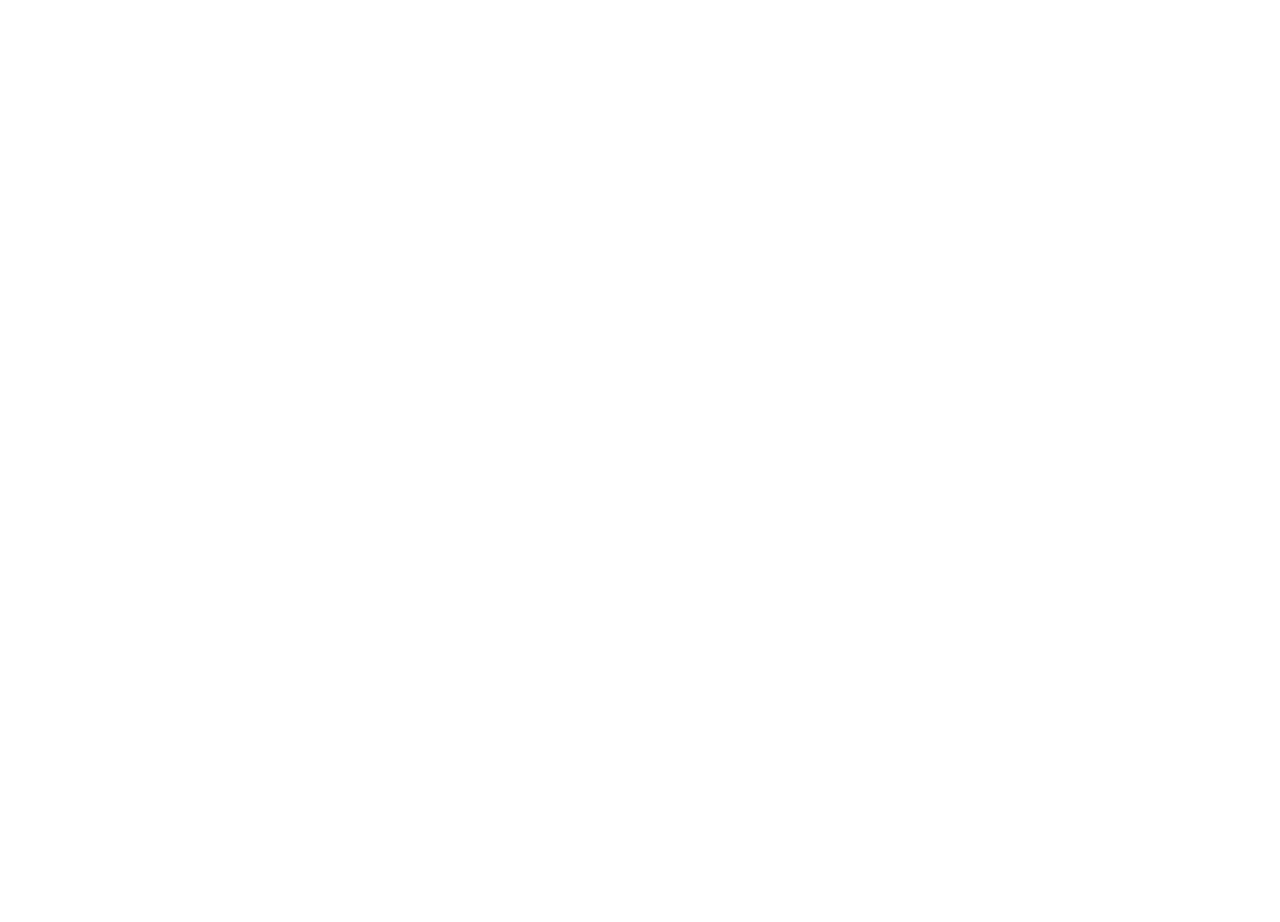
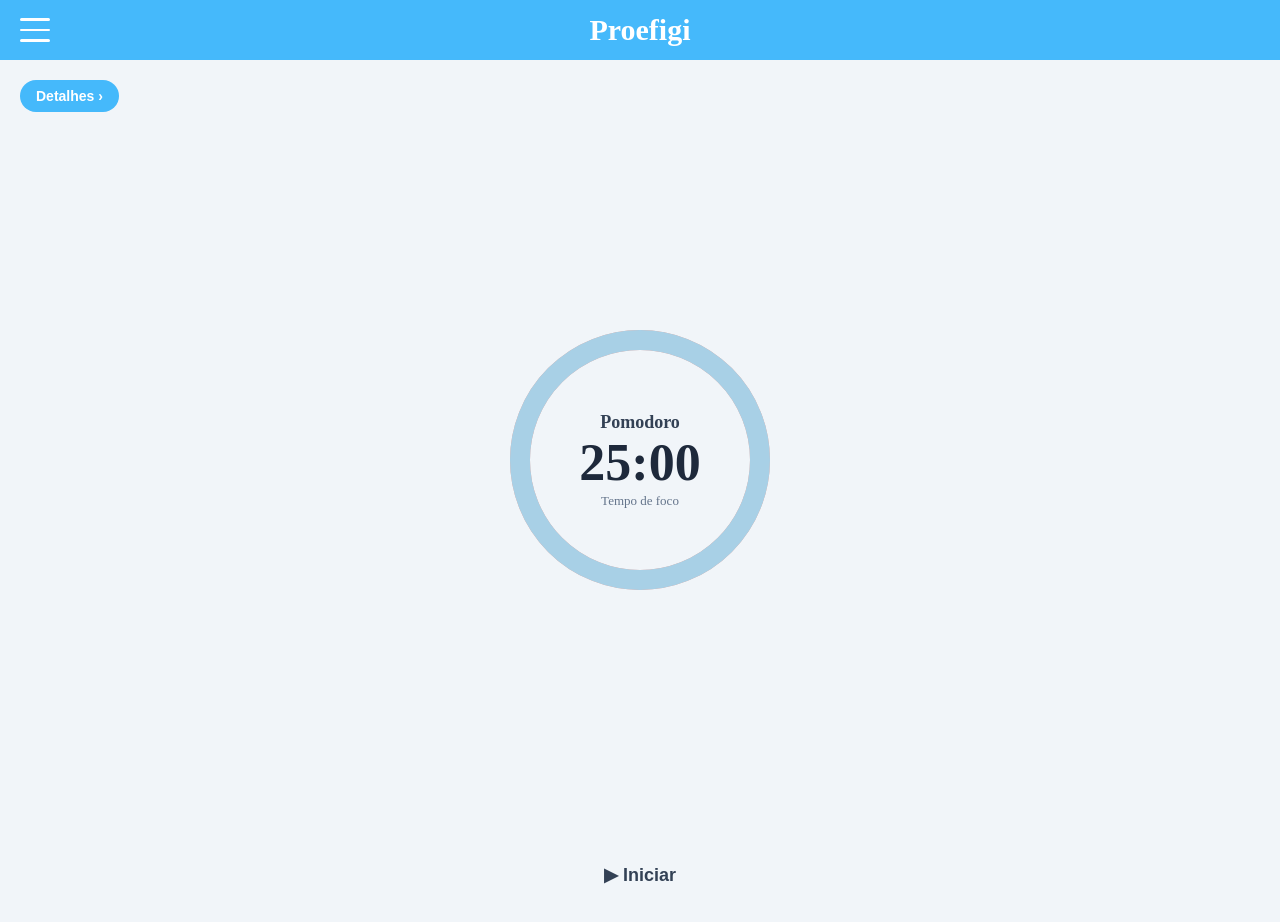
Before and after one commit to santtonas/proefigi, a React (Vite) app in the folder proefigi/: page /pomodoro in a window 1280 px wide. Before the commit this address had no page. Shown: the top 922 px of the page. Before the commit the page ends 800 px from the top, so only its background shows below. Built offline with nearby package versions, Linux system fonts and the light colour scheme; the HTML template or start-up script is replaced by a standard one.

Commit message:
Atualização

```diff
--- a/proefigi/src/App.tsx
+++ b/proefigi/src/App.tsx
@@ -1,19 +1,13 @@
-import { BrowserRouter as Router, Routes, Route } from "react-router-dom";
-import Login from "./pages/Login";
-import Cadastro from "./pages/Cadastro";
+{/*import { BrowserRouter as Router, Routes, Route } from "react-router-dom";*/}
+{/*import Login from "./pages/Login";*/}
+{/*import Cadastro from "./pages/Cadastro";*/}
+{/*import { Tela_inicial } from "./pages/Tela_inicial";*/}
+import RoutesApp from './routes';
 
 function App() {
   return (
-    <Router>
-      <Routes>
-        {/* Rota principal: Login */}
-        <Route path="/" element={<Login />} />
-
-        {/* Rota de Cadastro */}
-        <Route path="/cadastro" element={<Cadastro />} />
-      </Routes>
-    </Router>
-  );
+    <RoutesApp/>
+  )
 }
 
 export default App;
--- a/proefigi/src/components/Header/index.tsx
+++ b/proefigi/src/components/Header/index.tsx
@@ -12,7 +12,7 @@ function Header({ menuAberto, setMenuAberto }: HeaderProps) {
 
   return (
     <header className="cabecalho-principal">
-      <Link className="Nome" to="/">Proefigi</Link>
+      <Link className="Nome" to="/inicio">Proefigi</Link>
 
       <button
         className={`botao-hamburger ${menuAberto ? 'aberto' : ''}`}
--- a/proefigi/src/components/Nav/index.tsx
+++ b/proefigi/src/components/Nav/index.tsx
@@ -1,37 +1,72 @@
 import './style.css';
-import { X, Home, Calendar, Settings, LogOut } from 'lucide-react';
+import { Link } from 'react-router-dom';
+import { Calendar, Target, TrendingUp, Clock4, Users, Timer, Settings, HelpCircle } from 'lucide-react';
 
-// Isso avisa ao TypeScript que o Nav também vai receber as informações
 interface NavProps {
   menuAberto: boolean;
   setMenuAberto: (aberto: boolean) => void;
 }
 
-function Nav({ menuAberto, setMenuAberto }: NavProps) {
+export default function Nav({ menuAberto, setMenuAberto }: NavProps) {
   return (
     <>
+      {/* Fundo escuro ao abrir o menu */}
       {menuAberto && (
-        <div className="overlay-menu" onClick={() => setMenuAberto(false)}></div>
+        <div className="nav-overlay" onClick={() => setMenuAberto(false)} />
       )}
 
-      <nav className={`sidebar ${menuAberto ? 'aberta' : ''}`}>
-        <div className="sidebar-cabecalho">
-          <h2>Menu</h2>
+      <nav className={`nav-lateral ${menuAberto ? 'aberto' : ''}`}>
 
+        {/* Perfil */}
+        <div className="nav-perfil">
+          <div className="nav-avatar">
+            <span>👤</span>
+          </div>
+          <span className="nav-nome">Olá, Paulo</span>
         </div>
 
-        <ul className="sidebar-links">
-          <li><a href="#"><Home size={20} /> Início</a></li>
-          <li><a href="#"><Calendar size={20} /> Minhas Tarefas</a></li>
-          <li><a href="#"><Settings size={20} /> Configurações</a></li>
-        </ul>
+        {/* Itens do menu */}
+        <div className="nav-itens">
+          <Link to="/inicio" className="nav-item" onClick={() => setMenuAberto(false)}>
+            <Calendar size={20} />
+            <span>Calendário</span>
+          </Link>
+          <Link to="/metas" className="nav-item" onClick={() => setMenuAberto(false)}>
+            <Target size={20}/>
+            <span>Metas</span>
+          </Link>
+          <Link to="/progresso" className="nav-item" onClick={() => setMenuAberto(false)}>
+            <TrendingUp size={20}/>
+            <span>Meu Progresso</span>
+          </Link>
+          <Link to="/rotina" className="nav-item" onClick={() => setMenuAberto(false)}>
+            <Clock4 size={20}/>
+            <span>Rotina Otimizada</span>
+          </Link>
+          <Link to="/controle-pais" className="nav-item" onClick={() => setMenuAberto(false)}>
+            <Users size={20}/>
+            <span>Controle dos Pais</span>
+          </Link>
+          <Link to="/pomodoro" className="nav-item" onClick={() => setMenuAberto(false)}>
+            <Timer size={20}/>
+            <span>Pomodoro</span></Link>
+        </div>
 
-        <div className="sidebar-rodape">
-          <button className="botao-sair"><LogOut size={20} /> Sair</button>
+
+
+        {/* Rodapé do menu */}
+        <div className="nav-rodape">
+          <Link to="/configuracoes" className="nav-item" onClick={() => setMenuAberto(false)}>
+            <Settings size={20}/>
+            <span>Configurações</span>
+          </Link>
+          <Link to="/ajuda" className="nav-item" onClick={() => setMenuAberto(false)}>
+            <HelpCircle size={20}/>
+            <span>Central de ajuda</span>
+          </Link>
         </div>
+
       </nav>
     </>
   );
 }
-
-export default Nav;
--- a/proefigi/src/components/Nav/style.css
+++ b/proefigi/src/components/Nav/style.css
@@ -1,82 +1,84 @@
-/* Fundo escuro que cobre a tela quando o menu abre */
+.nav-lateral {
+  position: fixed;
+  top: 60px;
+  left: 0;
+  width: 280px;
+  height: calc(100vh - 60px);
+  background-color: #45B9FB;
+  z-index: 1000;
+  display: flex;
+  flex-direction: column;
+  padding: 20px;
+  box-sizing: border-box;
+  transform: translateX(-100%);
+  transition: transform 0.3s ease;
+}
+
+.nav-lateral.aberto {
+  transform: translateX(0);
+}
 
 
-/* O Menu Lateral em si */
-.sidebar {
- position: fixed;
-  top: 60px; /* 👇 Começa logo abaixo da barra azul */
-  left: -300px;
-  width: 280px;
-  height: calc(100vh - 60px); /* 👇 Cobre o resto da tela pra baixo */
-  background-color: #45B9FB;
-  box-shadow: 4px 0 15px rgba(0, 0, 0, 0.1);
-  z-index: 999;
-  transition: left 0.3s ease-in-out;
+
+/* Perfil */
+.nav-perfil {
   display: flex;
-  flex-direction: column;
+  align-items: center;
+  gap: 12px;
+  margin-bottom: 30px;
+  margin-top: 10px;
 }
 
-/* Quando você clica no botão, essa classe puxa o menu pra tela */
-.sidebar.aberta {
-  left: 0;
+.nav-avatar {
+  width: 50px;
+  height: 50px;
+  border-radius: 50%;
+  background-color: #8ecae6;
+  display: flex;
+  align-items: center;
+  justify-content: center;
+  font-size: 24px;
 }
 
-.sidebar h2 {
+.nav-nome {
+  font-size: 18px;
+  font-weight: 700;
   color: white;
 }
 
-/* Estilos internos do menu */
-.sidebar-cabecalho {
+/* Caixinha branca dos itens */
+.nav-itens {
+  background-color: rgba(255, 255, 255, 0.25);
+  border-radius: 16px;
+  padding: 10px;
   display: flex;
-  justify-content: space-between;
-  align-items: center;
-  padding: 20px;
-  border-bottom: 1px solid #f1f5f9;
+  flex-direction: column;
+  gap: 4px;
+  flex: 1;
 }
 
-.botao-fechar {
-  background: none;
-  border: none;
-  cursor: pointer;
+/* Cada item */
+.nav-item {
+  display: flex;
+  align-items: center;
+  gap: 12px;
+  padding: 12px 14px;
+  border-radius: 10px;
+  color: white;
+  font-weight: 600;
+  font-size: 15px;
+  text-decoration: none;
+  transition: background-color 0.2s;
 }
 
-.sidebar-links {
-  list-style: none;
-  padding: 20px 0;
-  margin: 0;
-  flex-grow: 1;
+.nav-item:hover {
+  background-color: rgba(255, 255, 255, 0.2);
 }
 
-.sidebar-links li a {
+/* Rodapé */
+.nav-rodape {
   display: flex;
-  align-items: center;
-  gap: 15px;
-  padding: 15px 25px;
-  text-decoration: none;
-  color: #334155;
-  font-weight: 500;
-  transition: background-color 0.2s;
-  color: white;
+  flex-direction: column;
+  gap: 4px;
+  margin-top: 20px;
 }
-
-.sidebar-links li a:hover {
-  background-color: #f8fafc;
-  color: #45B9FB;
-}
-
-.sidebar-rodape {
-  padding: 20px;
-  border-top: 1px solid #f1f5f9;
-}
-
-.botao-sair {
-  display: flex;
-  align-items: center;
-  gap: 10px;
-  background: none;
-  border: none;
-  color: #fff;
-  font-weight: 600;
-  cursor: pointer;
-  font-size: 16px;
-}
--- a/proefigi/src/components/ParticlesBackground.tsx
+++ b/proefigi/src/components/ParticlesBackground.tsx
@@ -1,3 +1,4 @@
+
 import Particles from "@tsparticles/react";
 import { useEffect, useState } from "react";
 import { loadSlim } from "@tsparticles/slim";
--- /dev/null
+++ b/proefigi/src/pages/Pomodoro/index.tsx
@@ -0,0 +1,131 @@
+import { useState, useEffect, useRef } from 'react';
+import './style.css';
+
+
+export default function Pomodoro() {
+  const [tempoFoco, setTempoFoco] = useState(25);
+  const [tempoDescanso, setTempoDescanso] = useState(5);
+  const [segundosRestantes, setSegundosRestantes] = useState(25 * 60);
+  const [rodando, setRodando] = useState(false);
+  const [emFoco, setEmFoco] = useState(true);
+  const [detalhesAbertos, setDetalhesAbertos] = useState(false);
+  const intervalRef = useRef<ReturnType<typeof setInterval> | null>(null);
+
+  const totalSegundos = emFoco ? tempoFoco * 60 : tempoDescanso * 60;
+  const progresso = segundosRestantes / totalSegundos;
+
+  const minutos = Math.floor(segundosRestantes / 60);
+  const segundos = segundosRestantes % 60;
+  const tempoFormatado = `${minutos}:${segundos.toString().padStart(2, '0')}`;
+
+  // Arco SVG
+  const raio = 120;
+  const circunferencia = 2 * Math.PI * raio;
+  const offset = circunferencia * (1 - progresso);
+
+  useEffect(() => {
+    if (rodando) {
+      intervalRef.current = setInterval(() => {
+        setSegundosRestantes(prev => {
+          if (prev <= 1) {
+            clearInterval(intervalRef.current!);
+            setRodando(false);
+            // Troca foco/descanso
+            setEmFoco(f => {
+              const novoFoco = !f;
+              setSegundosRestantes(novoFoco ? tempoFoco * 60 : tempoDescanso * 60);
+              return novoFoco;
+            });
+            return 0;
+          }
+          return prev - 1;
+        });
+      }, 1000);
+    } else {
+      clearInterval(intervalRef.current!);
+    }
+    return () => clearInterval(intervalRef.current!);
+  }, [rodando]);
+
+  const reiniciar = () => {
+    setRodando(false);
+    setEmFoco(true);
+    setSegundosRestantes(tempoFoco * 60);
+  };
+
+  const salvarConfiguracoes = () => {
+    reiniciar();
+    setDetalhesAbertos(false);
+  };
+
+  return (
+    <div className="pomodoro-pagina">
+
+      {/* Botão Detalhes */}
+      <button className="botao-detalhes" onClick={() => setDetalhesAbertos(!detalhesAbertos)}>
+        Detalhes ›
+      </button>
+
+      {/* Painel de configurações */}
+      {detalhesAbertos && (
+        <div className="painel-detalhes">
+          <h3>Configurações</h3>
+          <div className="detalhe-grupo">
+            <label>Tempo de foco (min)</label>
+            <input
+              type="number" min={1} max={60}
+              value={tempoFoco}
+              onChange={e => setTempoFoco(Number(e.target.value))}
+            />
+          </div>
+          <div className="detalhe-grupo">
+            <label>Tempo de descanso (min)</label>
+            <input
+              type="number" min={1} max={30}
+              value={tempoDescanso}
+              onChange={e => setTempoDescanso(Number(e.target.value))}
+            />
+          </div>
+          <button className="botao-salvar-config" onClick={salvarConfiguracoes}>Salvar</button>
+        </div>
+      )}
+
+      {/* Círculo */}
+      <div className="pomodoro-circulo-wrapper">
+        <svg width="300" height="300" viewBox="0 0 300 300">
+          {/* Trilha de fundo */}
+          <circle
+            cx="150" cy="150" r={raio}
+            fill="none"
+            stroke={emFoco ? '#f4a89a' : '#a8d0e6'}
+            strokeWidth="20"
+          />
+          {/* Arco de progresso */}
+          <circle
+            cx="150" cy="150" r={raio}
+            fill="none"
+            stroke={emFoco ? '#a8d0e6' : '#f4a89a'}
+            strokeWidth="20"
+            strokeDasharray={circunferencia}
+            strokeDashoffset={offset}
+            strokeLinecap="round"
+            transform="rotate(-90 150 150)"
+          />
+        </svg>
+
+        {/* Texto dentro do círculo */}
+        <div className="pomodoro-info">
+          <span className="pomodoro-titulo">Pomodoro</span>
+          <span className="pomodoro-tempo">{tempoFormatado}</span>
+          <span className="pomodoro-fase">{emFoco ? 'Tempo de foco' : 'Tempo de descanso'}</span>
+        </div>
+      </div>
+
+      {/* Botão Iniciar/Pausar */}
+      <button className="botao-iniciar" onClick={() => setRodando(!rodando)}>
+        {rodando ? '⏸' : '▶'} {rodando ? 'Pausar' : 'Iniciar'}
+      </button>
+
+    </div>
+  );
+}
--- /dev/null
+++ b/proefigi/src/pages/Pomodoro/style.css
@@ -0,0 +1,134 @@
+.pomodoro-pagina {
+
+  display: flex;
+  flex-direction: column;
+  align-items: center;
+  justify-content: center;
+  height: 100vh;
+  max-height: 100vh;
+  background-color: #F1F5F9;
+  position: relative;
+  overflow: hidden;
+  padding-top: 250px;
+}
+
+.botao-detalhes {
+  position: absolute;
+  top: 20px;
+  left: 20px;
+  background-color: #45B9FB;
+  color: white;
+  border: none;
+  padding: 8px 16px;
+  border-radius: 20px;
+  font-weight: bold;
+  cursor: pointer;
+  font-size: 14px;
+}
+
+.painel-detalhes {
+  position: absolute;
+  top: 60px;
+  left: 20px;
+  background: white;
+  border-radius: 12px;
+  padding: 20px;
+  box-shadow: 0 4px 20px rgba(0,0,0,0.1);
+  display: flex;
+  flex-direction: column;
+  gap: 12px;
+  min-width: 220px;
+  z-index: 10;
+}
+
+.painel-detalhes h3 {
+  margin: 0;
+  color: #334155;
+}
+
+.detalhe-grupo {
+  display: flex;
+  flex-direction: column;
+  gap: 4px;
+}
+
+.detalhe-grupo label {
+  font-size: 13px;
+  font-weight: 600;
+  color: #475569;
+}
+
+.detalhe-grupo input {
+  padding: 8px;
+  border: 1px solid #ccc;
+  border-radius: 8px;
+  font-size: 14px;
+  outline: none;
+}
+
+.detalhe-grupo input:focus {
+  border-color: #45B9FB;
+}
+
+.botao-salvar-config {
+  background-color: #45B9FB;
+  color: white;
+  border: none;
+  padding: 10px;
+  border-radius: 8px;
+  font-weight: bold;
+  cursor: pointer;
+}
+
+.pomodoro-circulo-wrapper {
+  position: relative;
+  width: 300px;
+  height: 300px;
+}
+
+.pomodoro-info {
+  position: absolute;
+  top: 50%;
+  left: 50%;
+  transform: translate(-50%, -50%);
+  display: flex;
+  flex-direction: column;
+  align-items: center;
+  gap: 4px;
+}
+
+.pomodoro-titulo {
+  font-size: 18px;
+  font-weight: 600;
+  color: #334155;
+}
+
+.pomodoro-tempo {
+  font-size: 52px;
+  font-weight: 700;
+  color: #1e293b;
+  line-height: 1;
+}
+
+.pomodoro-fase {
+  font-size: 13px;
+  color: #64748b;
+}
+
+.botao-iniciar {
+  margin-top: 30px;
+  background: none;
+  border: none;
+  font-size: 18px;
+  font-weight: 600;
+  color: #334155;
+  cursor: pointer;
+  display: flex;
+  align-items: center;
+  gap: 8px;
+  transition: transform 0.2s;
+}
+
+.botao-iniciar:hover {
+  transform: scale(1.05);
+}
--- a/proefigi/src/routes.jsx
+++ b/proefigi/src/routes.jsx
@@ -2,15 +2,19 @@ import { BrowserRouter, Routes, Route } from 'react-router-dom';
 import { Tela_inicial } from './pages/Tela_inicial';
 import Layout from './components/Layout';
 import Login from './pages/Login';
+import Cadastro from "./pages/Cadastro";
+import Pomodoro from "./pages/Pomodoro";
 
 function RoutesApp() {
   return (
     <BrowserRouter>
       <Routes>
-        <Route path="/login" element={<Login/>}/>
+        <Route path="/" element={<Login/>}/>
+        <Route path="/cadastro" element={<Cadastro/>}/>
 
         <Route element={<Layout />}>
-          <Route path="/" element={<Tela_inicial />} />
+          <Route path="/inicio" element={<Tela_inicial />} />
+          <Route path="/pomodoro" element={<Pomodoro/> }/>
         </Route>
 
       </Routes>
```
Also changed, not shown: proefigi/src/img/Design-sem-nome4-1024x576.png (added), proefigi/src/styles/App.css (line endings or trailing spaces), proefigi/src/styles/index.css (line endings or trailing spaces).
